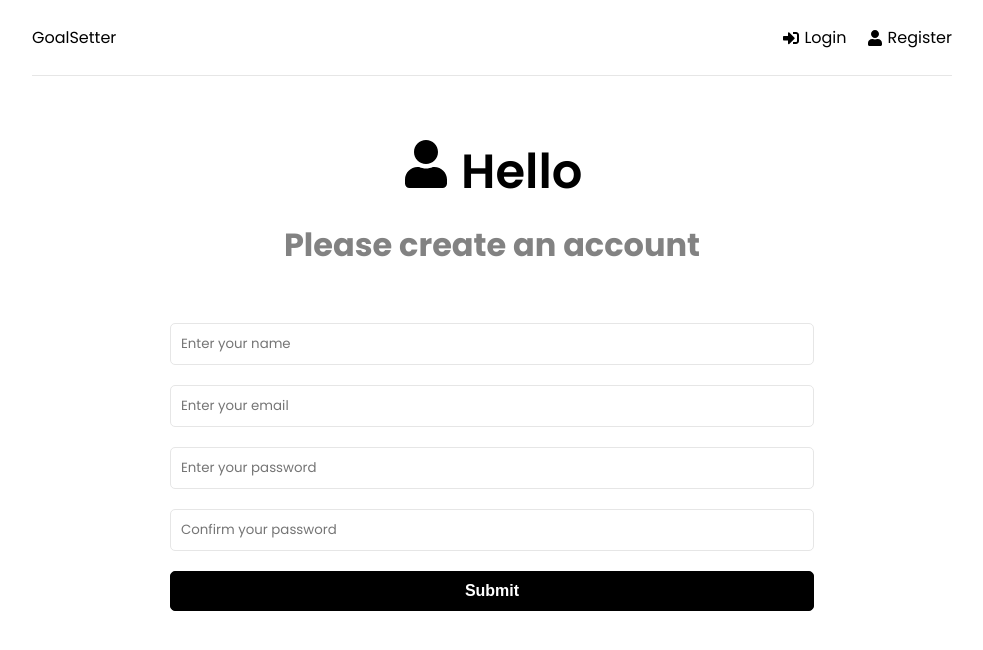
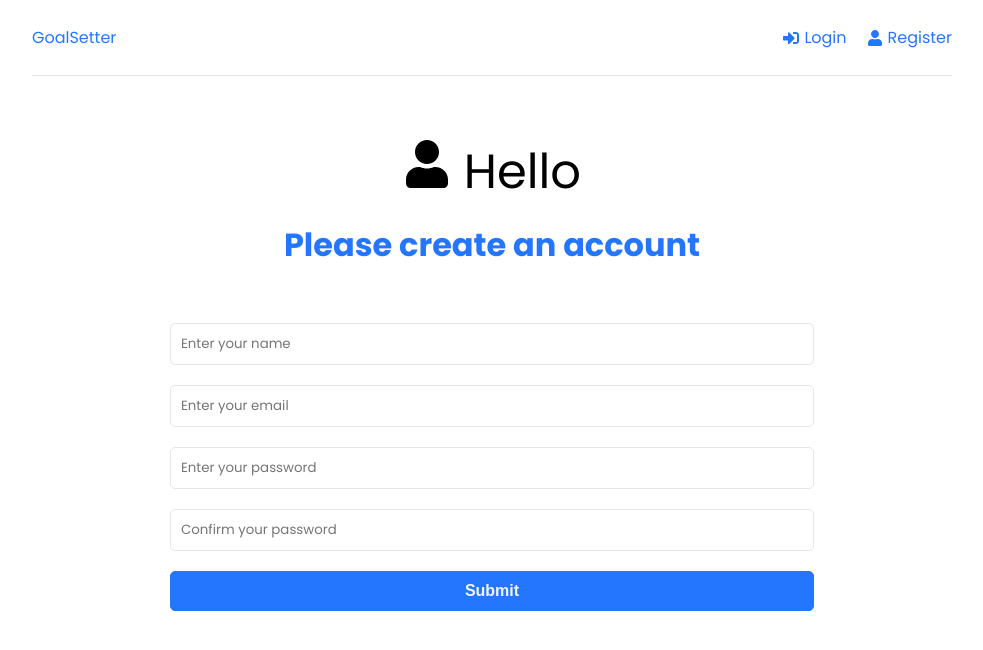
Before and after one commit to ali-alim/goal_setter, a React (Create React App) app in the folder frontend/: page /register in a window 1280 px wide. Shown: the top 650 px of the page, without its empty margins (148-1131 px from the left). Built offline with nearby package versions, Linux system fonts and the light colour scheme.

Commit message:
make some style changes

```diff
--- a/frontend/src/components/GoalForm.jsx
+++ b/frontend/src/components/GoalForm.jsx
@@ -18,7 +18,7 @@ function GoalForm() {
     <section className="form">
       <form onSubmit={onSubmit}>
         <div className="form-group">
-          <label htmlFor="text">Goal</label>
+          <label htmlFor="text">Type your goals:</label>
           <input
             type="text"
             name="text"
--- a/frontend/src/index.css
+++ b/frontend/src/index.css
@@ -13,7 +13,7 @@ body {
 
 a {
   text-decoration: none;
-  color: #000;
+  color: #2476FF;
 }
 
 p {
@@ -31,7 +31,7 @@ li {
 h1,
 h2,
 h3 {
-  font-weight: 600;
+  font-weight: 500;
   margin-bottom: 10px;
 }
 
@@ -68,7 +68,7 @@ h3 {
 }
 
 .header ul li a:hover {
-  color: #777;
+  color: #2476FF;
 }
 
 .header ul li a svg {
@@ -83,17 +83,19 @@ h3 {
 }
 
 .heading p {
-  color: #828282;
+  color: #2476FF;
 }
 
 .goals {
   display: grid;
-  grid-template-columns: repeat(2, 1fr);
+  /* grid-template-columns: repeat(2, fr); */
   gap: 10px;
 }
 
 .goal {
-  background-color: #f4f4f4;
+  background-color: #eff6ff;
+  /* background-color: #fff28d; */
+  /* background-color: #ffdca3; */
   margin: 10px 0;
   padding: 20px 0 10px;
   position: relative;
@@ -137,10 +139,10 @@ h3 {
 
 .btn {
   padding: 10px 20px;
-  border: 1px solid #000;
+  border: 1px solid #2476FF;
   border-radius: 5px;
-  background: #000;
-  color: #fff;
+  background: #2476FF;
+  color: #eff6ff;
   font-size: 16px;
   font-weight: 700;
   cursor: pointer;
@@ -157,7 +159,7 @@ h3 {
 
 .btn-reverse {
   background: #fff;
-  color: #000;
+  color: #eff6ff;
 }
 
 .btn-block {
@@ -215,6 +217,6 @@ h3 {
 }
 
 #red{
-  color: red;
+  color: #fff28d;
   text-decoration: underline;
 }
--- a/frontend/src/pages/Dashboard.jsx
+++ b/frontend/src/pages/Dashboard.jsx
@@ -38,8 +38,8 @@ function Dashboard() {
   return (
     <>
       <section className="heading">
-        <h1>Welcome {user && user.name}</h1>
-        <p>Goals Dashboard</p>
+        <h1 style={{color:'#00d88f'}}>Welcome, {user && user.name} !</h1>
+        <p>Your Goals Dashboard</p>
       </section>
       <GoalForm />
       {goals.length >= 5 ? (
```
Also changed, not shown: 1 other file (tests, documents, lock files or other folders).
